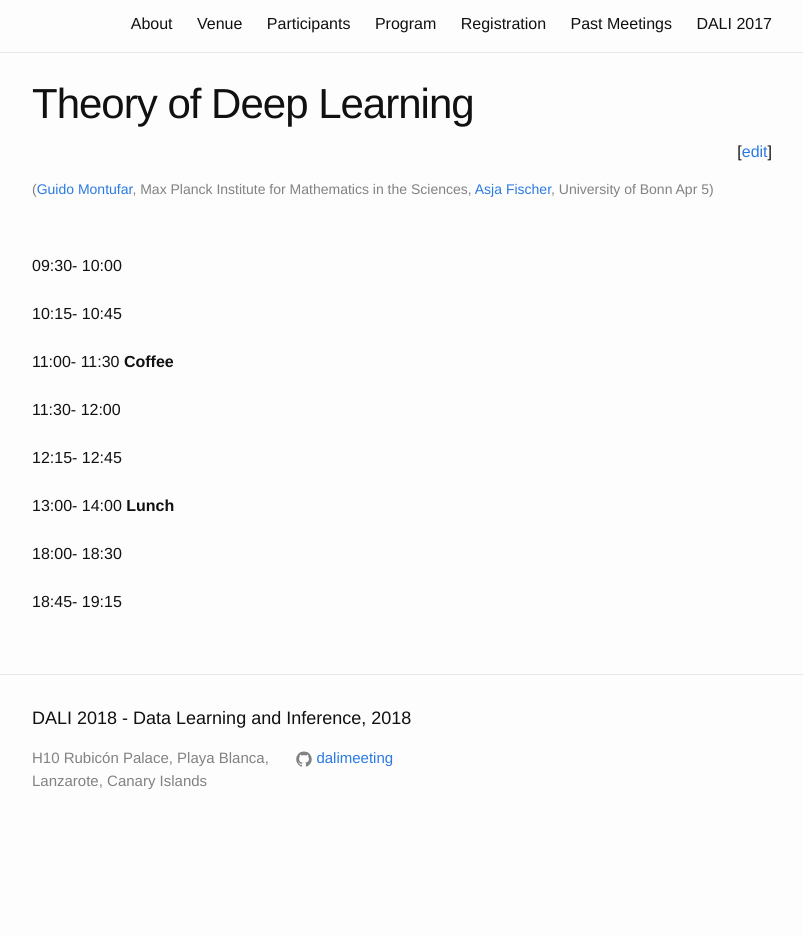
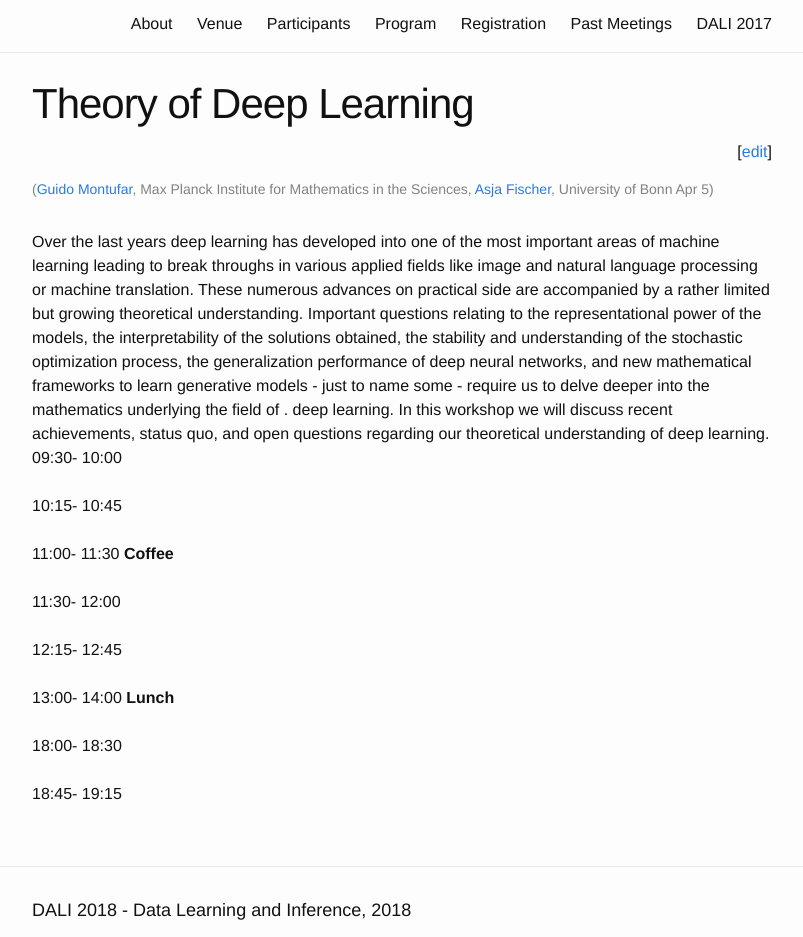
Before and after one commit to dalimeeting/dalimeeting.github.io, a Jekyll site: the page built from _posts/2018-04-05-workshopTheoryDL.md, in a window 1280 px wide, cut to the strip 355-1292 px from the top of the page. Shown: the whole strip, without its empty margins (238-1041 px from the left). Built offline with Jekyll 4.4.1, drawn with Linux system fonts in a browser that asks for light colours; before the commit the page ends 1207 px from its top, so only the background shows below that.

Commit message:
Update 2018-04-05-workshopTheoryDL.md

```diff
--- a/_posts/2018-04-05-workshopTheoryDL.md
+++ b/_posts/2018-04-05-workshopTheoryDL.md
@@ -1,7 +1,7 @@
 ---
 title:  "Theory of Deep Learning"
 layout: multitrack
-abstract:
+abstract: Over the last years deep learning has developed into one of the most important areas of machine learning leading to break throughs in various applied fields like image and natural language processing or machine translation. These numerous advances on practical side are accompanied by a rather limited but growing theoretical understanding. Important questions relating to the representational power of the models, the interpretability of the solutions obtained, the stability and understanding of the stochastic optimization process, the generalization performance of deep neural networks, and new mathematical frameworks to learn generative models - just to name some - require us to delve deeper into the mathematics underlying the field of . deep learning. In this workshop we will discuss recent achievements, status quo, and open questions regarding our theoretical understanding of deep learning.
 organizer_url:
 categories:
 - dali2018
```
